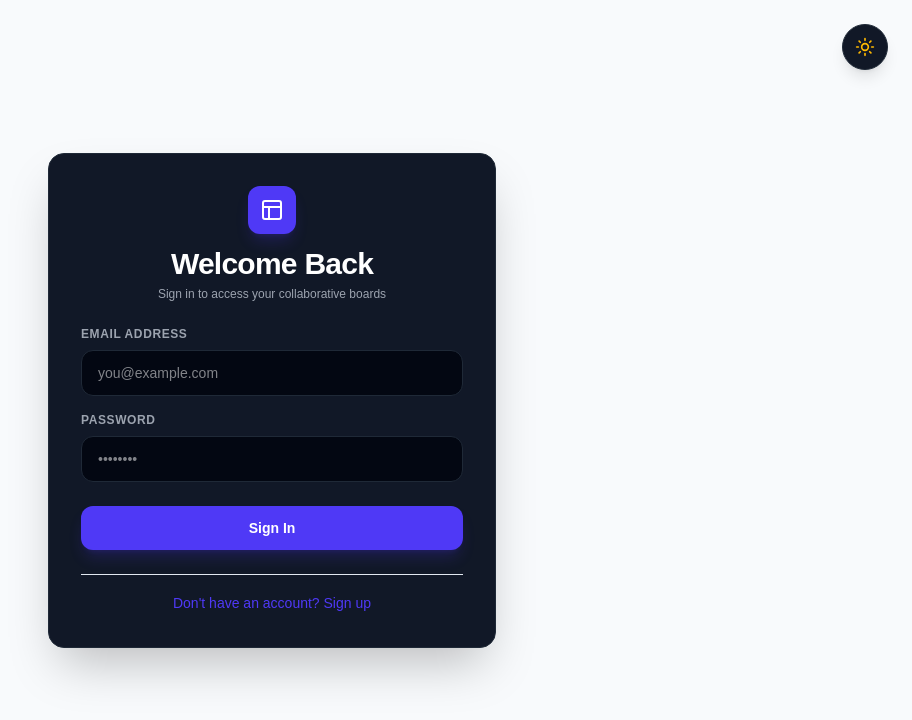
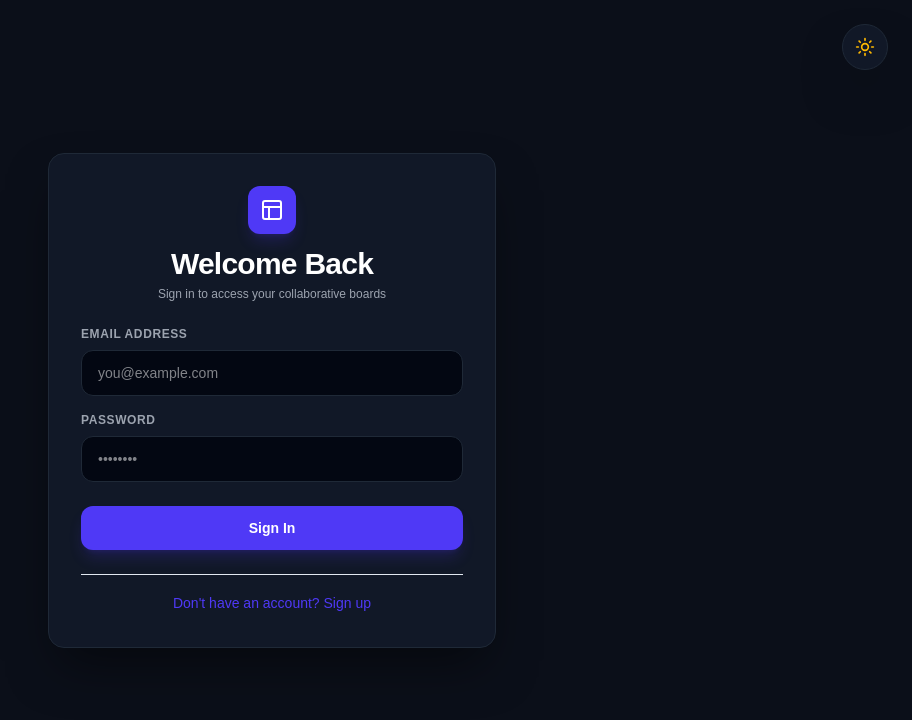
Before and after one commit to swaommtripathy/kanban-project, a Next.js app in the folder frontend/: page / in a window 1280 px wide. Shown: the top 720 px of the page, without its empty margins (368-1280 px from the left). Built offline with nearby package versions, Linux system fonts and the light colour scheme; no server answers.

Commit message:
Refactor dark mode styles for clarity and organization

```diff
--- a/frontend/src/app/globals.css
+++ b/frontend/src/app/globals.css
@@ -20,60 +20,54 @@ body {
 }
 
 /* ==========================================
-   🚀 PRODUCTION-SAFE DARK MODE INJECTIONS
+   🚀 PRODUCTION-SAFE NATIVE DARK OVERRIDES
    ========================================== */
 
-/* Target the root HTML element when the .dark class is added */
-html.dark {
+/* 1. Root and Canvas Backdrops */
+html.dark,
+html.dark body,
+html.dark div.min-h-screen,
+html.dark main {
   background-color: #0b0f19 !important;
   color: #f8fafc !important;
 }
 
-html.dark body {
-  background-color: #0b0f19 !important;
-  color: #f8fafc !important;
+/* 2. Authentication Cards and Grid Dashboard Containers */
+html.dark .bg-white,
+html.dark div[class*="bg-white"],
+html.dark div[class*="bg-slate-900"],
+html.dark .max-w-md {
+  background-color: #111827 !important;
+  border-color: #1f2937 !important;
+  box-shadow: 0 25px 50px -12px rgba(0, 0, 0, 0.5) !important;
 }
 
-/* Force solid cards, authentication containers, and forms to Deep Slate */
-html.dark .bg-white,
-html.dark form.bg-white,
-html.dark div[class*="bg-white"],
-html.dark div[class*="bg-slate-900"] {
+/* 3. Navigation Header Blocks */
+html.dark nav,
+html.dark header,
+html.dark div[class*="bg-white/80"] {
   background-color: #111827 !important;
   border-color: #1f2937 !important;
 }
 
-/* Force Navigation Header Blocks to Dark Charcoal */
-html.dark nav,
-html.dark header,
-html.dark div[class*="bg-white\/80"] {
-  background-color: #111827 !important;
-  border-color: #1f2937 !important;
-}
-
-/* Force Form Input Fields onto Jet Black */
+/* 4. Form Input Fields and Interactive Form Controls */
 html.dark input,
+html.dark select,
+html.dark textarea,
 html.dark .bg-slate-100,
-html.dark input[class*="bg-slate-100"],
 html.dark div[class*="bg-slate-950"] {
   background-color: #030712 !important;
   border-color: #1f2937 !important;
   color: #ffffff !important;
 }
 
-/* Force Empty Workspace Dash Containers to Glassmorphic Dark Layer */
-html.dark div[class*="bg-white\/50"],
-html.dark div[class*="rounded-[2.5rem]"] {
-  background-color: rgba(17, 24, 39, 0.4) !important;
-  border-color: #1f2937 !important;
-}
-
-/* Typography Overrides */
+/* 5. Typography and Text Clarity Control */
 html.dark h1,
 html.dark h2,
 html.dark h3,
 html.dark span,
 html.dark label,
+html.dark strong,
 html.dark [class*="text-slate-900"] {
   color: #ffffff !important;
 }
@@ -84,7 +78,13 @@ html.dark [class*="text-slate-400"] {
   color: #9ca3af !important;
 }
 
-/* Validation Text Brilliance Protection */
-html.dark .text-red-500 {
+/* 6. Form Field Inline Validation Text */
+html.dark .text-red-500,
+html.dark p.text-red-500 {
   color: #f87171 !important;
 }
+
+/* 7. Hover and Dashboard Card Interactive Highlights */
+html.dark div[class*="hover:border-indigo-500"]:hover {
+  border-color: #6366f1 !important;
+}
```
